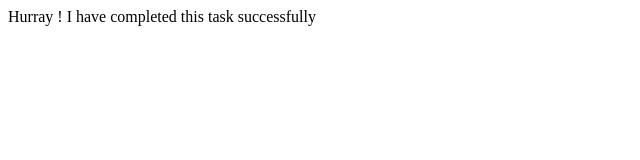
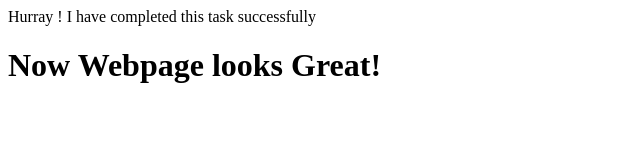
Before and after one commit to Iammksharma5/centralrepo22, a plain HTML site: page index.html in a window 1280 px wide. Shown: the whole page, without its empty margins (0-640 px from the left). Drawn offline with Linux system fonts and the light colour scheme.

Commit message:
Webpage pasrt2

```diff
--- a/index.html
+++ b/index.html
@@ -8,4 +8,6 @@
 <body>
     Hurray ! I have completed this task successfully
 </body>
+
+<h1>Now Webpage looks Great!</h1>
 </html>
```
Also changed, not shown: 1 other file.
